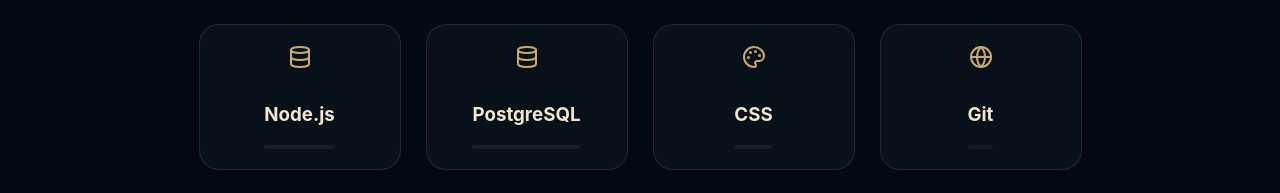
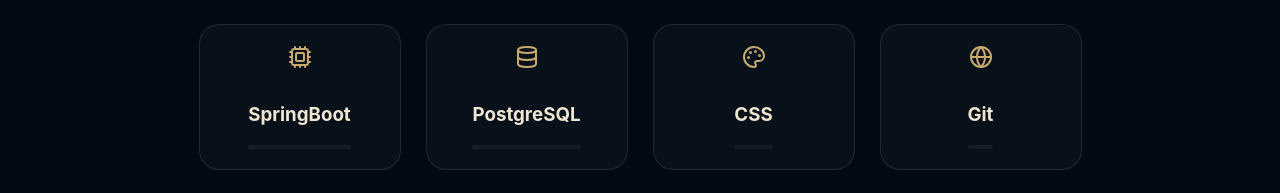
Before and after one commit to Dimigkek/portofolio, a React (Vite) app: page / in a window 1280 px wide. Shown: the part 900-1093 px from the top of the page. Built offline with nearby package versions, Linux system fonts and the light colour scheme.

Commit message:
Replace Node.js with SpringBoot in skills list

```diff
--- a/src/App.jsx
+++ b/src/App.jsx
@@ -46,7 +46,7 @@
     { name: "Redux", icon: Layers},
     { name: "Java EE", icon: Cpu},
     { name: "JavaScript", icon: Cpu,},
-    { name: "Node.js", icon: Database},
+    { name: "SpringBoot", icon: Cpu},
     { name: "PostgreSQL", icon: Database },
     { name: "CSS", icon: Palette },
     { name: "Git", icon: Globe },
```
